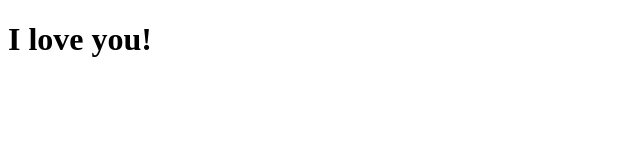
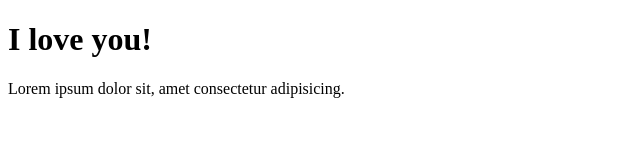
Before and after one commit to Quralaii/testt, a plain HTML site: page index.html in a window 1280 px wide. Shown: the whole page, without its empty margins (0-640 px from the left). Drawn offline with Linux system fonts and the light colour scheme.

Commit message:
second commit

```diff
--- a/index.html
+++ b/index.html
@@ -7,4 +7,5 @@
 </head>
 <body>
     <h1>I love you!</h1>
+    <p>Lorem ipsum dolor sit, amet consectetur adipisicing.</p>
 </body
```
